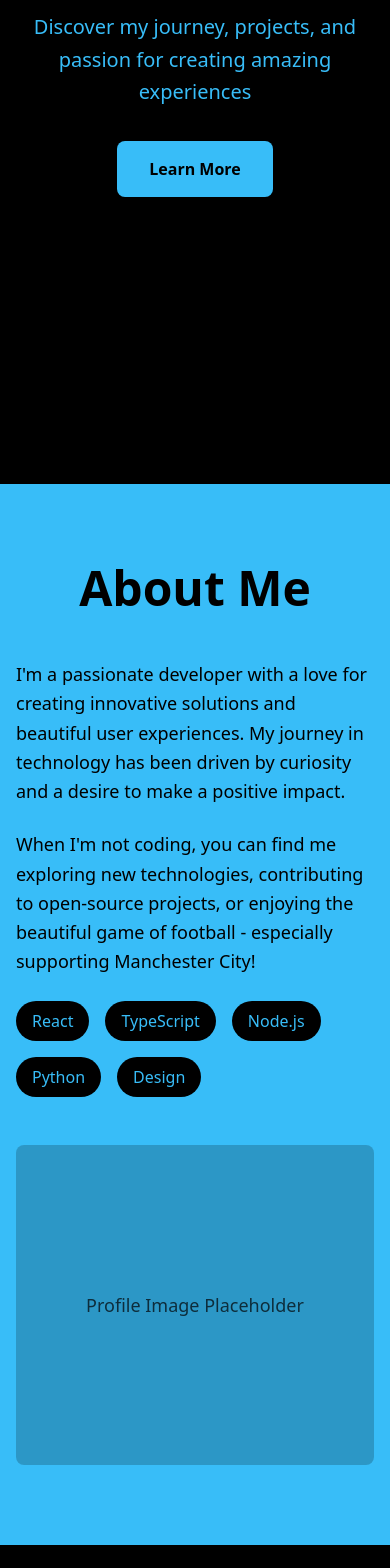
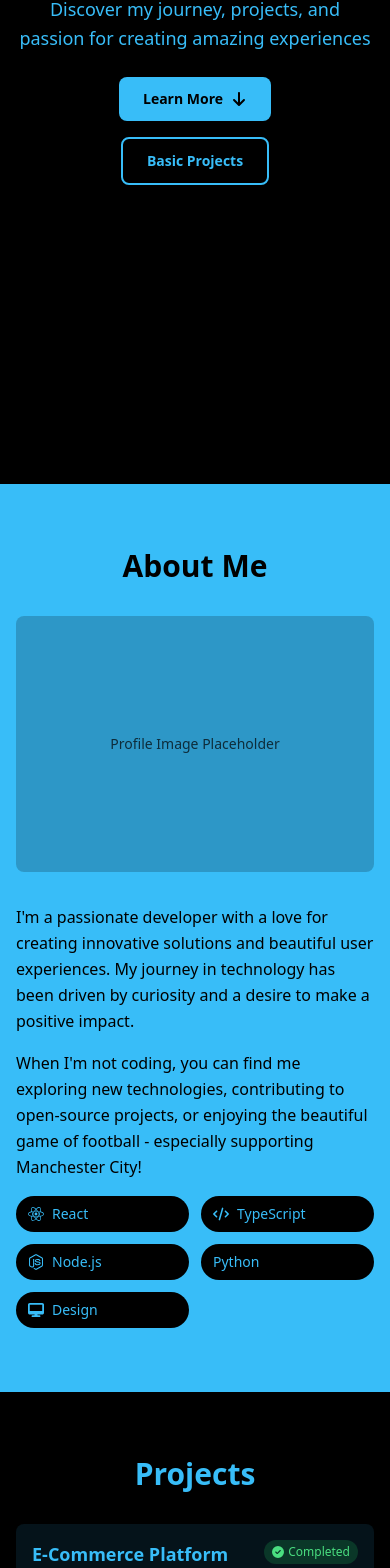
Before and after one commit to aezi-sources/city-light-flip-page, a React (Vite) app: page / in a window 390 px wide. Shown: the part 360-1928 px from the top of the page. Built offline with nearby package versions, Linux system fonts and the light colour scheme.

Commit message:
Make page responsive and add links/icons
- Implement responsiveness for text and layout.
- Add a link to athelo.net.
- Integrate Font Awesome icons.

```diff
--- a/package.json
+++ b/package.json
@@ -11,6 +11,9 @@
     "preview": "vite preview"
   },
   "dependencies": {
+    "@fortawesome/fontawesome-svg-core": "^6.7.2",
+    "@fortawesome/free-solid-svg-icons": "^6.7.2",
+    "@fortawesome/react-fontawesome": "^0.2.2",
     "@hookform/resolvers": "^3.9.0",
     "@radix-ui/react-accordion": "^1.2.0",
     "@radix-ui/react-alert-dialog": "^1.1.1",
--- a/src/components/AboutSection.tsx
+++ b/src/components/AboutSection.tsx
@@ -1,49 +1,62 @@
+
+import { FontAwesomeIcon } from '@fortawesome/react-fontawesome';
+import { faCode, faDesktop, faServer, faPython } from '@fortawesome/free-solid-svg-icons';
+import { faReact, faNodeJs } from '@fortawesome/free-brands-svg-icons';
 
 interface AboutSectionProps {
   darkMode: boolean;
 }
 
 const AboutSection = ({ darkMode }: AboutSectionProps) => {
+  const skills = [
+    { name: 'React', icon: faReact },
+    { name: 'TypeScript', icon: faCode },
+    { name: 'Node.js', icon: faNodeJs },
+    { name: 'Python', icon: faPython },
+    { name: 'Design', icon: faDesktop },
+  ];
+
   return (
     <section
       id="about"
-      className={`min-h-screen flex items-center justify-center py-20 transition-all duration-500 ${
+      className={`min-h-screen flex items-center justify-center py-16 sm:py-20 transition-all duration-500 ${
         darkMode ? 'bg-sky-400 text-black' : 'bg-black text-sky-400'
       }`}
     >
-      <div className="max-w-4xl mx-auto px-4 animate-fade-in">
-        <h2 className="text-5xl md:text-6xl font-bold mb-12 text-center">
+      <div className="max-w-6xl mx-auto px-4 sm:px-6 lg:px-8 animate-fade-in">
+        <h2 className="text-3xl sm:text-5xl md:text-6xl font-bold mb-8 sm:mb-12 text-center">
           About Me
         </h2>
-        <div className="grid md:grid-cols-2 gap-12 items-center">
-          <div className="space-y-6">
-            <p className="text-lg md:text-xl leading-relaxed">
+        <div className="grid lg:grid-cols-2 gap-8 sm:gap-12 items-center">
+          <div className="space-y-4 sm:space-y-6 order-2 lg:order-1">
+            <p className="text-base sm:text-lg md:text-xl leading-relaxed">
               I'm a passionate developer with a love for creating innovative solutions and beautiful user experiences.
               My journey in technology has been driven by curiosity and a desire to make a positive impact.
             </p>
-            <p className="text-lg md:text-xl leading-relaxed">
+            <p className="text-base sm:text-lg md:text-xl leading-relaxed">
               When I'm not coding, you can find me exploring new technologies, contributing to open-source projects,
               or enjoying the beautiful game of football - especially supporting Manchester City!
             </p>
-            <div className="flex flex-wrap gap-4 mt-8">
-              {['React', 'TypeScript', 'Node.js', 'Python', 'Design'].map((skill) => (
+            <div className="grid grid-cols-2 sm:grid-cols-3 lg:grid-cols-2 xl:grid-cols-3 gap-3 sm:gap-4 mt-6 sm:mt-8">
+              {skills.map((skill) => (
                 <span
-                  key={skill}
-                  className={`px-4 py-2 rounded-full font-medium transition-all duration-200 hover-scale ${
+                  key={skill.name}
+                  className={`flex items-center gap-2 px-3 sm:px-4 py-2 rounded-full font-medium transition-all duration-200 hover-scale text-sm sm:text-base ${
                     darkMode
                       ? 'bg-black text-sky-400 hover:bg-gray-800'
                       : 'bg-sky-400 text-black hover:bg-sky-300'
                   }`}
                 >
-                  {skill}
+                  <FontAwesomeIcon icon={skill.icon} className="w-4 h-4 flex-shrink-0" />
+                  <span className="truncate">{skill.name}</span>
                 </span>
               ))}
             </div>
           </div>
-          <div className={`h-80 rounded-lg flex items-center justify-center ${
+          <div className={`h-64 sm:h-80 lg:h-96 rounded-lg flex items-center justify-center order-1 lg:order-2 ${
             darkMode ? 'bg-black/20' : 'bg-sky-400/20'
           }`}>
-            <p className="text-center text-lg font-medium opacity-70">
+            <p className="text-center text-sm sm:text-lg font-medium opacity-70 px-4">
               Profile Image Placeholder
             </p>
           </div>
--- a/src/components/HeroSection.tsx
+++ b/src/components/HeroSection.tsx
@@ -1,3 +1,6 @@
+
+import { FontAwesomeIcon } from '@fortawesome/react-fontawesome';
+import { faArrowDown } from '@fortawesome/free-solid-svg-icons';
 
 interface HeroSectionProps {
   darkMode: boolean;
@@ -11,23 +14,36 @@ const HeroSection = ({ darkMode }: HeroSectionProps) => {
         darkMode ? 'bg-black text-sky-400' : 'bg-sky-400 text-black'
       }`}
     >
-      <div className="text-center px-4 animate-fade-in">
-        <h1 className="text-6xl md:text-8xl font-bold mb-6 animate-scale-in">
+      <div className="text-center px-4 sm:px-6 lg:px-8 animate-fade-in max-w-4xl mx-auto">
+        <h1 className="text-4xl sm:text-6xl md:text-7xl lg:text-8xl font-bold mb-4 sm:mb-6 animate-scale-in">
           Welcome
         </h1>
-        <p className="text-xl md:text-2xl font-light max-w-2xl mx-auto leading-relaxed">
+        <p className="text-lg sm:text-xl md:text-2xl font-light max-w-2xl mx-auto leading-relaxed mb-6 sm:mb-8">
           Discover my journey, projects, and passion for creating amazing experiences
         </p>
-        <div className="mt-8">
+        <div className="flex flex-col sm:flex-row gap-4 justify-center items-center">
           <a
             href="#about"
-            className={`inline-block px-8 py-4 rounded-lg font-semibold transition-all duration-300 hover-scale ${
+            className={`inline-flex items-center gap-2 px-6 sm:px-8 py-3 sm:py-4 rounded-lg font-semibold transition-all duration-300 hover-scale text-sm sm:text-base ${
               darkMode
                 ? 'bg-sky-400 text-black hover:bg-sky-300 hover:shadow-lg hover:shadow-sky-400/25'
                 : 'bg-black text-sky-400 hover:bg-gray-800 hover:shadow-lg hover:shadow-black/25'
             }`}
           >
             Learn More
+            <FontAwesomeIcon icon={faArrowDown} className="w-4 h-4" />
+          </a>
+          <a
+            href="https://athelo.net"
+            target="_blank"
+            rel="noopener noreferrer"
+            className={`inline-flex items-center gap-2 px-6 sm:px-8 py-3 sm:py-4 rounded-lg font-semibold transition-all duration-300 hover-scale border-2 text-sm sm:text-base ${
+              darkMode
+                ? 'border-sky-400 text-sky-400 hover:bg-sky-400 hover:text-black'
+                : 'border-black text-black hover:bg-black hover:text-sky-400'
+            }`}
+          >
+            Basic Projects
           </a>
         </div>
       </div>
--- a/src/components/ProjectsSection.tsx
+++ b/src/components/ProjectsSection.tsx
@@ -1,3 +1,6 @@
+
+import { FontAwesomeIcon } from '@fortawesome/react-fontawesome';
+import { faExternalLink, faCheckCircle, faSpinner, faLightbulb } from '@fortawesome/free-solid-svg-icons';
 
 interface ProjectsSectionProps {
   darkMode: boolean;
@@ -35,18 +38,33 @@ const ProjectsSection = ({ darkMode }: ProjectsSectionProps) => {
     },
   ];
 
+  const getStatusIcon = (status: string) => {
+    switch (status) {
+      case 'Completed':
+        return faCheckCircle;
+      case 'In Progress':
+        return faSpinner;
+      case 'Planning':
+        return faLightbulb;
+      default:
+        return faLightbulb;
+    }
+  };
+
   return (
     <section
       id="projects"
-      className={`min-h-screen py-20 transition-all duration-500 ${
+      className={`min-h-screen py-16 sm:py-20 transition-all duration-500 ${
         darkMode ? 'bg-black text-sky-400' : 'bg-sky-400 text-black'
       }`}
     >
-      <div className="max-w-6xl mx-auto px-4 animate-fade-in">
-        <h2 className="text-5xl md:text-6xl font-bold mb-12 text-center">
+      <div className="max-w-7xl mx-auto px-4 sm:px-6 lg:px-8 animate-fade-in">
+        <h2 className="text-3xl sm:text-5xl md:text-6xl font-bold mb-8 sm:mb-12 text-center">
           Projects
         </h2>
-        <div className="overflow-x-auto">
+
+        {/* Desktop Table */}
+        <div className="hidden lg:block overflow-x-auto">
           <table className={`w-full rounded-lg overflow-hidden shadow-2xl ${
             darkMode ? 'bg-sky-400/10' : 'bg-black/10'
           }`}>
@@ -61,7 +79,7 @@ const ProjectsSection = ({ darkMode }: ProjectsSectionProps) => {
               </tr>
             </thead>
             <tbody>
-              {projects.map((project, index) => (
+              {projects.map((project) => (
                 <tr
                   key={project.id}
                   className={`border-b transition-all duration-200 hover-scale ${
@@ -73,7 +91,7 @@ const ProjectsSection = ({ darkMode }: ProjectsSectionProps) => {
                   <td className="px-6 py-4 font-medium">{project.name}</td>
                   <td className="px-6 py-4">{project.technology}</td>
                   <td className="px-6 py-4">
-                    <span className={`px-3 py-1 rounded-full text-sm font-medium ${
+                    <span className={`flex items-center gap-2 px-3 py-1 rounded-full text-sm font-medium ${
                       project.status === 'Completed'
                         ? darkMode
                           ? 'bg-green-500/20 text-green-400'
@@ -86,6 +104,7 @@ const ProjectsSection = ({ darkMode }: ProjectsSectionProps) => {
                           ? 'bg-blue-500/20 text-blue-400'
                           : 'bg-blue-500/20 text-blue-700'
                     }`}>
+                      <FontAwesomeIcon icon={getStatusIcon(project.status)} className="w-4 h-4" />
                       {project.status}
                     </span>
                   </td>
@@ -95,6 +114,56 @@ const ProjectsSection = ({ darkMode }: ProjectsSectionProps) => {
             </tbody>
           </table>
         </div>
+
+        {/* Mobile Cards */}
+        <div className="lg:hidden space-y-6">
+          {projects.map((project) => (
+            <div
+              key={project.id}
+              className={`p-4 sm:p-6 rounded-lg shadow-lg transition-all duration-200 hover-scale ${
+                darkMode ? 'bg-sky-400/10' : 'bg-black/10'
+              }`}
+            >
+              <div className="flex justify-between items-start mb-4">
+                <h3 className="text-lg sm:text-xl font-bold">{project.name}</h3>
+                <span className={`flex items-center gap-1 px-2 sm:px-3 py-1 rounded-full text-xs sm:text-sm font-medium ${
+                  project.status === 'Completed'
+                    ? darkMode
+                      ? 'bg-green-500/20 text-green-400'
+                      : 'bg-green-500/20 text-green-700'
+                    : project.status === 'In Progress'
+                    ? darkMode
+                      ? 'bg-yellow-500/20 text-yellow-400'
+                      : 'bg-yellow-500/20 text-yellow-700'
+                    : darkMode
+                      ? 'bg-blue-500/20 text-blue-400'
+                      : 'bg-blue-500/20 text-blue-700'
+                }`}>
+                  <FontAwesomeIcon icon={getStatusIcon(project.status)} className="w-3 h-3" />
+                  {project.status}
+                </span>
+              </div>
+              <p className="text-sm sm:text-base font-medium mb-2">{project.technology}</p>
+              <p className="text-sm sm:text-base opacity-80">{project.description}</p>
+            </div>
+          ))}
+        </div>
+
+        <div className="text-center mt-8 sm:mt-12">
+          <a
+            href="https://athelo.net"
+            target="_blank"
+            rel="noopener noreferrer"
+            className={`inline-flex items-center gap-2 px-6 sm:px-8 py-3 sm:py-4 rounded-lg font-semibold transition-all duration-300 hover-scale text-sm sm:text-base ${
+              darkMode
+                ? 'bg-sky-400 text-black hover:bg-sky-300 hover:shadow-lg hover:shadow-sky-400/25'
+                : 'bg-black text-sky-400 hover:bg-gray-800 hover:shadow-lg hover:shadow-black/25'
+            }`}
+          >
+            View Basic Projects
+            <FontAwesomeIcon icon={faExternalLink} className="w-4 h-4" />
+          </a>
+        </div>
       </div>
     </section>
   );
```
Also changed, not shown: src/components/ContactSection.tsx (+29 -25 lines), src/components/Navigation.tsx (+11 -8 lines), 1 other file (tests, documents, lock files or other folders).
